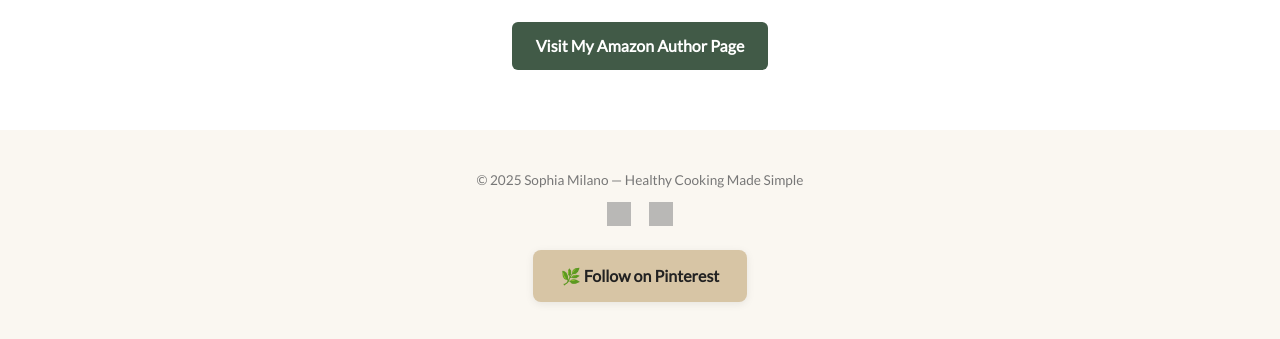
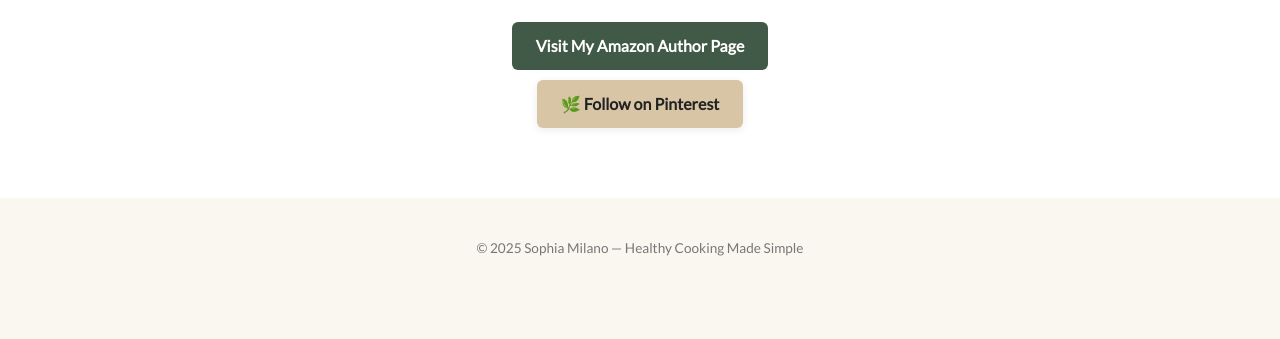
Before and after one commit to alexfachin05-sudo/sophia-milano-landing, a plain HTML site: page index.html in a window 1280 px wide. Shown: the part 907-1246 px from the top of the page. After the commit the page ends 1205 px from the top, so only its background shows below. Drawn offline with nearby package versions, Linux system fonts and the light colour scheme; grey boxes are pictures that could not be loaded.

Commit message:
Update index.html

```diff
--- a/index.html
+++ b/index.html
@@ -133,36 +133,41 @@
       font-size: 0.85rem;
       color: #777;
     }
-    .social-icons {
-      margin-top: 12px;
+
+    /* Buttons */
+    .footer-btn {
+      display: inline-block;
+      background-color: #415A47;
+      color: #fff;
+      padding: 12px 24px;
+      border-radius: 6px;
+      font-weight: 600;
+      margin: 10px;
+      font-family: 'Lato', sans-serif;
+      font-size: 16px;
+      transition: all 0.3s ease;
+      text-decoration: none;
     }
-    .social-icons img {
-      width: 24px;
-      height: 24px;
-      margin: 0 8px;
-      opacity: 0.7;
-      transition: opacity 0.2s ease;
-    }
-    .social-icons img:hover {
-      opacity: 1;
+    .footer-btn:hover {
+      background-color: #4f6d58;
+      transform: translateY(-2px);
     }
 
-    /* Follow button */
-    .follow-btn {
+    .footer-btn-light {
+      display: inline-block;
       background: #D7C5A5;
       color: #222;
-      padding: 14px 28px;
-      border-radius: 8px;
+      padding: 12px 24px;
+      border-radius: 6px;
+      font-weight: bold;
+      margin: 10px;
       font-family: 'Lato', sans-serif;
       font-size: 16px;
-      font-weight: bold;
       text-decoration: none;
-      display: inline-block;
-      margin-top: 18px;
+      transition: all 0.3s ease;
       box-shadow: 0 2px 8px rgba(0,0,0,0.08);
-      transition: all 0.3s ease;
     }
-    .follow-btn:hover {
+    .footer-btn-light:hover {
       background: #ceb993;
       transform: translateY(-2px);
     }
@@ -185,7 +190,7 @@
 
   <!-- Header -->
   <header class="header">
-    <a href="https://www.amazon.com/stores/Sophia-Milano/author/B0FZ6KPQ56?ref=ap_rdr&isDramIntegrated=true&shoppingPortalEnabled=true&ccs_id=4fcedb74-3d81-437f-870b-dd3cbe34d85a"
+    <a href="https://www.amazon.com/stores/Sophia-Milano/author/B0FZ6KPQ56"
        target="_blank" title="Sophia Milano Amazon Author Page">
        <img src="assets/logo.png" alt="Sophia Milano">
     </a>
@@ -196,7 +201,6 @@
     <div class="hero-content">
       <h1>Join the Kitchen Club</h1>
       <p>Sign up to receive your FREE Healthy Cooking Starter Kit — 5 easy Mediterranean recipes + a simple grocery list to start your healthy journey today!</p>
-      <!-- MailerLite Embed -->
       <div class="ml-embedded" data-form="vZ2t8h"></div>
     </div>
   </section>
@@ -205,8 +209,16 @@
   <section class="about">
     <h2>Meet Sophia Milano</h2>
     <p>Sophia Milano is a passionate cookbook author dedicated to helping people eat better, feel better, and rediscover the joy of Mediterranean living. Through her books and community, she shares simple, nourishing recipes that make healthy eating a lifestyle.</p>
-    <a href="https://www.amazon.com/stores/Sophia-Milano/author/B0FZ6KPQ56?ref=ap_rdr&isDramIntegrated=true&shoppingPortalEnabled=true&ccs_id=4fcedb74-3d81-437f-870b-dd3cbe34d85a"
+    <a href="https://www.amazon.com/stores/Sophia-Milano/author/B0FZ6KPQ56"
        target="_blank" class="btn-secondary">Visit My Amazon Author Page</a>
+
+    <!-- New Pinterest Button -->
+    <div>
+      <a href="https://it.pinterest.com/sophiamilanoofficial/?utm_source=landing&utm_medium=github&utm_campaign=pinterest_footer"
+         target="_blank" rel="noopener" class="footer-btn-light">
+        🌿 Follow on Pinterest
+      </a>
+    </div>
   </section>
 
   <!-- Thank You -->
@@ -218,26 +230,6 @@
   <!-- Footer -->
   <footer class="footer">
     <p>© 2025 Sophia Milano — Healthy Cooking Made Simple</p>
-
-    <!-- Social icons -->
-    <div class="social-icons">
-      <a href="https://it.pinterest.com/sophiamilanoofficial/?utm_source=landing&utm_medium=github&utm_campaign=pinterest_footer"
-         target="_blank" title="Pinterest">
-        <img src="https://cdn-icons-png.flaticon.com/512/733/733558.png" alt="Pinterest">
-      </a>
-      <a href="https://www.amazon.com/stores/Sophia-Milano/author/B0FZ6KPQ56?ref=ap_rdr&isDramIntegrated=true&shoppingPortalEnabled=true&ccs_id=4fcedb74-3d81-437f-870b-dd3cbe34d85a"
-         target="_blank" title="Amazon Author Page">
-        <img src="https://cdn-icons-png.flaticon.com/512/732/732248.png" alt="Amazon">
-      </a>
-    </div>
-
-    <!-- Follow on Pinterest button -->
-    <div>
-      <a href="https://it.pinterest.com/sophiamilanoofficial/?utm_source=landing&utm_medium=github&utm_campaign=pinterest_footer"
-         target="_blank" rel="noopener" class="follow-btn">
-        🌿 Follow on Pinterest
-      </a>
-    </div>
   </footer>
 
   <!-- MailerLite Universal -->
```
